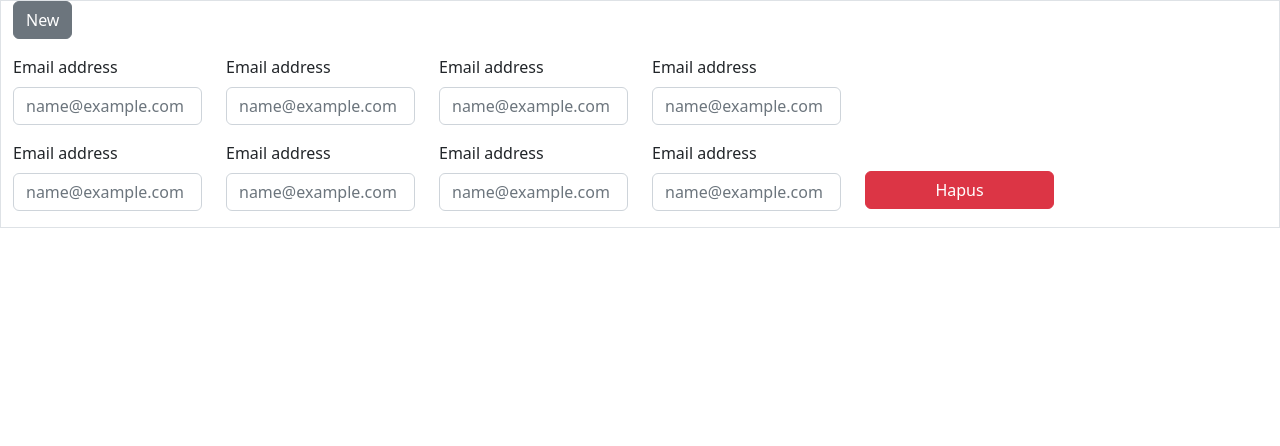
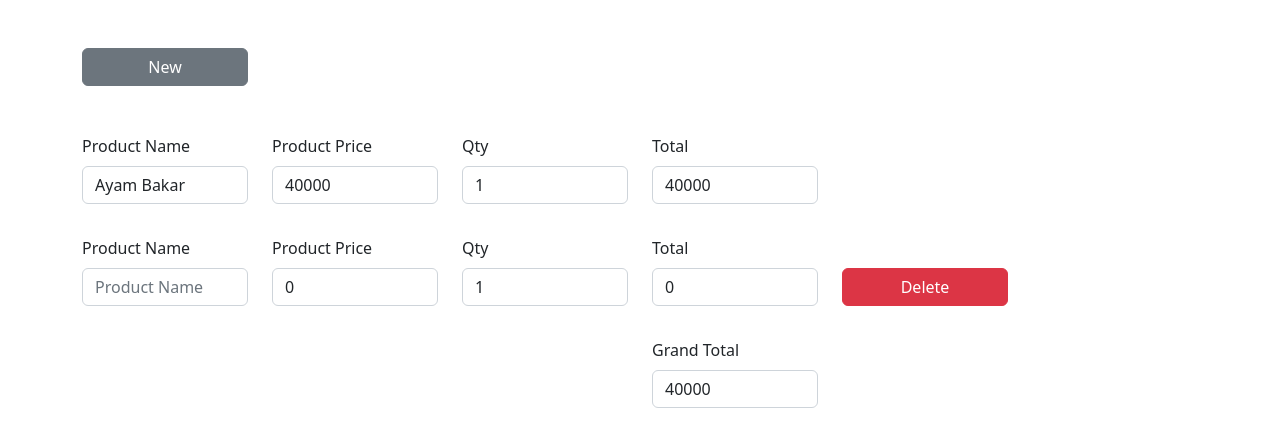
Before and after one commit to zaazxz/frontend-test-dimytech, a plain HTML site: page index.html in a window 1280 px wide. Both pictures are taken after a click on the button "New". Drawn offline with nearby package versions, Linux system fonts and the light colour scheme.

Commit message:
done ga bang? donee!

```diff
--- a/index.html
+++ b/index.html
@@ -1,94 +1,152 @@
-<!doctype html>
+<!DOCTYPE html>
 <html lang="en">
 
 <head>
-    <meta charset="utf-8">
-    <meta name="viewport" content="width=device-width, initial-scale=1">
-    <title>Dimy Fornt End Tech</title>
-    <link href="https://cdn.jsdelivr.net/npm/bootstrap@5.2.3/dist/css/bootstrap.min.css" rel="stylesheet"
-        integrity="sha384-rbsA2VBKQhggwzxH7pPCaAqO46MgnOM80zW1RWuH61DGLwZJEdK2Kadq2F9CUG65" crossorigin="anonymous">
+    <meta charset="UTF-8">
+    <meta name="viewport" content="width=device-width, initial-scale=1.0">
+    <title>Test Frontend Dimy Teknologi Indonesia</title>
+
+    <!-- Bootstrap CSS -->
+    <link href="https://cdn.jsdelivr.net/npm/bootstrap@5.2.3/dist/css/bootstrap.min.css" rel="stylesheet" integrity="sha384-rbsA2VBKQhggwzxH7pPCaAqO46MgnOM80zW1RWuH61DGLwZJEdK2Kadq2F9CUG65" crossorigin="anonymous">
+
 </head>
 
 <body>
 
-    <div class="container-fluid border">
-        <button class="btn btn-secondary fw-bol mb-3" id="buttonAddForm">New</button>
-        <div class="row inputClass" id="1">
-            <div class="col-lg-2 col-md-6 col-12">
-                <div class="mb-3">
-                    <label for="exampleFormControlInput1" class="form-label">Email address</label>
-                    <input type="email" class="form-control" id="exampleFormControlInput1" placeholder="name@example.com">
+    <!-- Your Code -->
+    <div class="container my-5">
+
+        <!-- JavaScript Vue Ready -->
+        <div id="appView">
+
+            <!-- Button -->
+            <div class="row my-3 mb-5">
+                <div class="col-lg-2 col-md-12">
+                    <div class="d-grid gap-2">
+                        <button class="btn btn-secondary" v-on:click="addItem">New</button>
                     </div>
                 </div>
-            <div class="col-lg-2 col-md-6 col-12">
+            </div>
+
+            <!-- Input -->
+            <div class="form">
+
+                <!-- Input -->
+                <div class="row my-3" v-for="(item, index) in items" :key="index">
+                    <div class="col-lg-2 col-md-6 col-sm-12 col-12">
                         <div class="mb-3">
-                    <label for="exampleFormControlInput1" class="form-label">Email address</label>
-                    <input type="email" class="form-control" id="exampleFormControlInput1" placeholder="name@example.com">
+                            <label class="form-label">Product Name</label>
+                            <input type="text" class="form-control" placeholder="Product Name" v-model="item.name">
                         </div>
                     </div>
-            <div class="col-lg-2 col-md-6 col-12">
+                    <div class="col-lg-2 col-md-6 col-sm-12 col-12">
                         <div class="mb-3">
-                    <label for="exampleFormControlInput1" class="form-label">Email address</label>
-                    <input type="email" class="form-control" id="exampleFormControlInput1" placeholder="name@example.com">
+                            <label class="form-label">Product Price</label>
+                            <input type="number" class="form-control" placeholder="Product Price" v-model="item.price">
                         </div>
                     </div>
-            <div class="col-lg-2 col-md-6 col-12 text">
+                    <div class="col-lg-2 col-md-6 col-sm-12 col-12">
                         <div class="mb-3">
-                    <label for="exampleFormControlInput1" class="form-label">Email address</label>
-                    <input type="email" class="form-control" id="exampleFormControlInput1" placeholder="name@example.com">
+                            <label class="form-label">Qty</label>
+                            <input type="number" class="form-control" :class="{ 'is-invalid' : item.quantity === 0 }" placeholder="Quantity" v-model="item.quantity" @input="updateTotal(item)">
+                        </div>
+                    </div>
+                    <div class="col-lg-2 col-md-6 col-sm-12 col-12">
+                        <div class="mb-3">
+                            <label class="form-label">Total</label>
+                            <input type="number" class="form-control" placeholder="Total" v-model="item.total" readonly>
+                        </div>
+                    </div>
+                    <div class="col-lg-2 col-md-6 col-sm-12 col-12">
+                        <label class="form-label" style="margin-top: 18px;"></label>
+                        <div class="d-grid gap-2">
+                            <button class="btn btn-danger" v-on:click="deleteItem(index)" v-show="item.button">Delete</button>
+                        </div>
+                    </div>
+                </div>
+
+                <!-- Grand Total -->
+                <div class="row my-3">
+                    <div class="col-lg-2 col-md-12 ms-auto" style="margin-right: 380px;">
+                    <div class="mb-3">
+                        <label class="form-label">Grand Total</label>
+                        <input type="number" class="form-control" v-model="grandTotal" readonly>
                     </div>
                     </div>
                 </div>
             </div>
 
-    <!-- Bootstrap -->
-    <script src="https://cdn.jsdelivr.net/npm/bootstrap@5.2.3/dist/js/bootstrap.bundle.min.js"
-        integrity="sha384-kenU1KFdBIe4zVF0s0G1M5b4hcpxyD9F7jL+jjXkk+Q2h455rYXK/7HAuoJl+0I4"
-        crossorigin="anonymous"></script>
+        </div>
 
-    <!-- Jquery -->
-    <script src="https://code.jquery.com/jquery-3.7.1.js" integrity="sha256-eKhayi8LEQwp4NKxN+CfCh+3qOVUtJn3QNZ0TciWLP4=" crossorigin="anonymous"></script>
+    </div>
 
-    <!-- JQuery -->
+    <!-- JavaScript Bootstrap -->
+    <script src="https://cdn.jsdelivr.net/npm/bootstrap@5.2.3/dist/js/bootstrap.bundle.min.js" integrity="sha384-kenU1KFdBIe4zVF0s0G1M5b4hcpxyD9F7jL+jjXkk+Q2h455rYXK/7HAuoJl+0I4" crossorigin="anonymous"></script>
+
+    <!-- Vue JavaScript CDN -->
+    <script src="https://unpkg.com/vue@3/dist/vue.global.js"></script>
+
+    <!-- Vue Code -->
     <script>
-        $(document).ready(function () {
+        Vue.createApp({
 
-            const id = parseInt($('.inputClass:last').attr('id'));
+            // Data
+            data() {
+                return {
+                    items: [
+                        {
+                            name: 'Ayam Bakar',
+                            price: 40000,
+                            quantity: 1,
+                            total: 40000,
+                            button: false,
+                        }
+                    ],
+                    grandTotal: 40000
+                }
+            },
 
-            $('.inputClass:first').attr('id', `${id}`);
+            // Methods
+            methods: {
 
-            let lastId = parseInt($('.inputClass:last').attr('id'));
+                // Add Item
+                addItem() {
+                    this.items.push({
+                        name: '',
+                        price: 0,
+                        quantity: 1,
+                        total: 0,
+                        button: true,
+                    });
+                },
 
-            $('#buttonAddForm').click( function () {
+                // Delete Item By Index
+                deleteItem(index) {
+                    this.items.splice(index, 1);
+                    this.updateGrandTotal()
+                },
 
-                if ( parseInt($('.inputClass').attr('id')) >= 1 ) {
+                // Update Item
+                updateTotal(item) {
+                    item.total = item.price * item.quantity;
+                    this.updateGrandTotal();
+                },
 
-                    const id = parseInt($('.inputClass:first').attr('id'));
+                // Grand Total
+                updateGrandTotal() {
+                    this.grandTotal = this.items.reduce((total, item) => total + item.total, 0);
+                },
 
-                const checkId = parseInt($('.inputClass').attr('id'));
-
-                let lastId = parseInt($('.inputClass:last').attr('id'));
-
-                $('.inputClass:first').clone().insertAfter('.inputClass:last');
-                $('.inputClass:last div.text').attr('id', `${id + lastId}`).addClass('ayam');
-                $('.inputClass:last').attr('id', `${id + lastId}`);
-
-                    $(`<div class="col-lg-2 col-md-12 col-12">
-                                    <div class="mb-3">
-                                        <div class="d-block" style="width: 1px; height: 30px;"></div>
-                                        <div class="d-grid gap-2">
-                                            <button class="btn btn-danger">Hapus</button>
-                                        </div>
-                                    </div>
-                                </div>`).insertAfter('.ayam');
-                } else {
+                // Realtime Checking
+                // watch: {
+                //     'items': {
+                //         handler: 'updateGrandTotal',
+                //         deep: true,
+                //     },
+                // },
 
             }
-
-                console.log(lastId);
-
-            });
-        });
+        }).mount('#appView');
     </script>
 
 </body>
```
Also changed, not shown: non-react/index.html (deleted, +0 -137 lines). Lines whose indentation alone changed are shown as unchanged.
